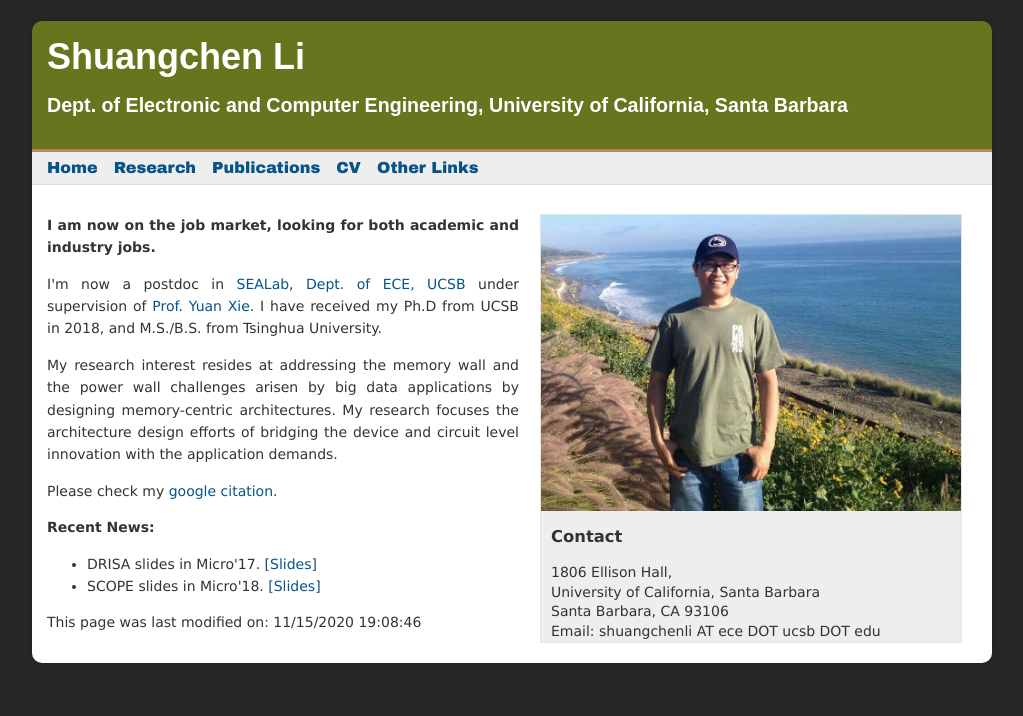
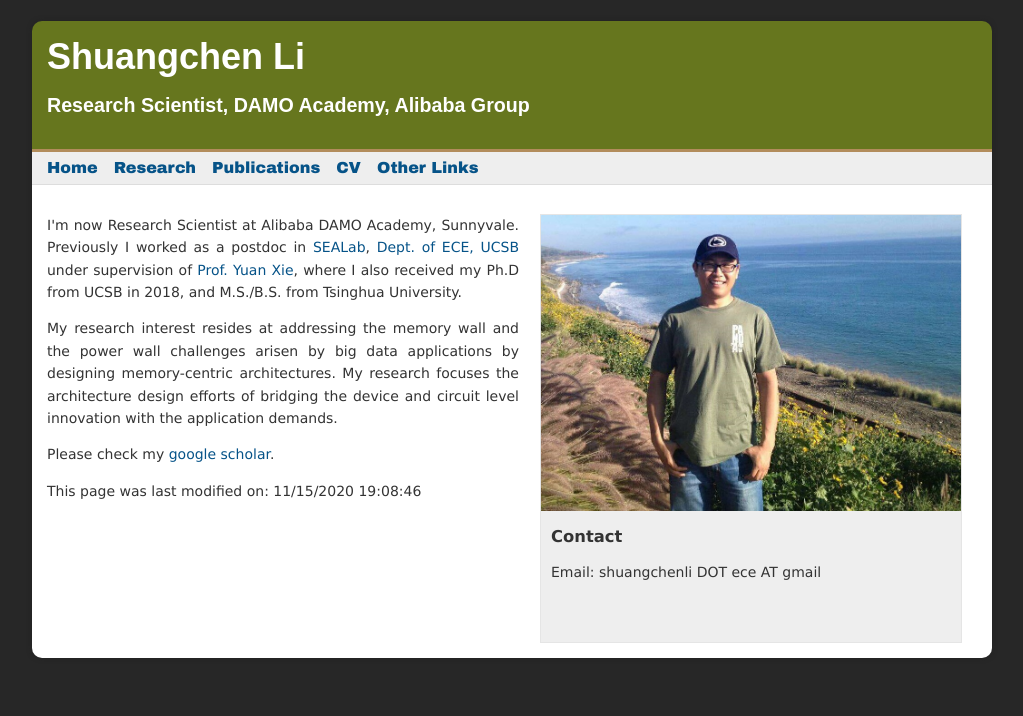
Before and after one commit to shuangchenli/shuangchenli.github.io, a plain HTML site: page index.html in a window 1280 px wide. Shown: the whole page, without its empty margins (128-1151 px from the left). Drawn offline with Linux system fonts and the light colour scheme; a script that the page names is missing.

Commit message:
index update

```diff
--- a/index.html
+++ b/index.html
@@ -1,6 +1,6 @@
 <head>
 <meta http-equiv="Content-Type" content="text/html; charset=UTF-8" />
-<title>Shuangchen Li - UCSB</title>
+<title>Shuangchen Li</title>
 <link href="defaultstyles.css" rel="stylesheet" media="screen" />
 <script type="text/javascript" src="branding.js"></script>
 </head>
@@ -11,7 +11,7 @@
 <div style="font-family: Arial;" id="banner">
 <h1><big>Shuangchen Li</big></h1>
 <h3><big>
-Dept. of Electronic and Computer Engineering, University of California, Santa Barbara
+Research Scientist, DAMO Academy, Alibaba Group
 </big></h3>
 </div>
 <div id="nav">
@@ -29,30 +29,19 @@ Dept. of Electronic and Computer Engineering, University of California, Santa Ba
 <div style="height: 427px; margin-left: 21px; width: 420px;" id="sidebar">
 <img style="width: 420px; height: 296px;" alt="img" src="img/webwxgetmsgimg.jpg" />
 <h3>Contact</h3>
-<p>1806 Ellison Hall, <br />
-University of California, Santa Barbara <br />
-Santa Barbara, CA 93106 <br />
-Email: shuangchenli AT ece DOT ucsb DOT edu
+<p>
+Email: shuangchenli DOT ece AT gmail
 </p>
 </div>
 <p style="text-align: justify;">
-<span style="font-weight: bold;"> I am now on the job market, looking for both academic and industry jobs. </span><br />
-</p>
-<p style="text-align: justify;">
-I'm now a postdoc in <a href="https://seal.ece.ucsb.edu/">SEALab</a>, <a href="http://www.ece.ucsb.edu/">Dept. of ECE, UCSB</a> under supervision of <a href="http://www.ece.ucsb.edu/yuanxie/">Prof. Yuan Xie</a>.
-I have received my Ph.D from UCSB in 2018, and M.S./B.S. from Tsinghua University.<br />
+I'm now Research Scientist at Alibaba DAMO Academy, Sunnyvale. Previously I worked as a postdoc in <a href="https://seal.ece.ucsb.edu/">SEALab</a>, <a href="http://www.ece.ucsb.edu/">Dept. of ECE, UCSB</a> under supervision of <a href="http://www.ece.ucsb.edu/yuanxie/">Prof. Yuan Xie</a>, where I also received my Ph.D from UCSB in 2018, and M.S./B.S. from Tsinghua University.<br />
 </p>
 <p style="text-align: justify;">
 My research interest resides at addressing the memory wall and the power wall challenges arisen by big data applications by designing memory-centric architectures. My research focuses the architecture design efforts of bridging the device and circuit level innovation with the application demands.
 </p>
 <p style="text-align: justify;"> Please check my <a href="https://scholar.google.com/citations?hl=en&amp;user=hvPGGbsAAAAJ">google
-citation</a>.
+scholar</a>.
 </p>
-<span style="font-weight: bold;">Recent News: </span><br />
-<ul>
-<li>DRISA slides in Micro'17. <a href="http://www.ece.ucsb.edu/%7Eshuangchenli/TR/DRISA%20v1.0.pdf">[Slides]</a></li>
-<li>SCOPE slides in Micro'18. <a href="https://web.ece.ucsb.edu/~shuangchenli/TR/micro_scope_pub.pdf">[Slides]</a></li>
-</ul>
 <p style="text-align: justify;">
 <span ="">
 <script language="Javascript">
```
